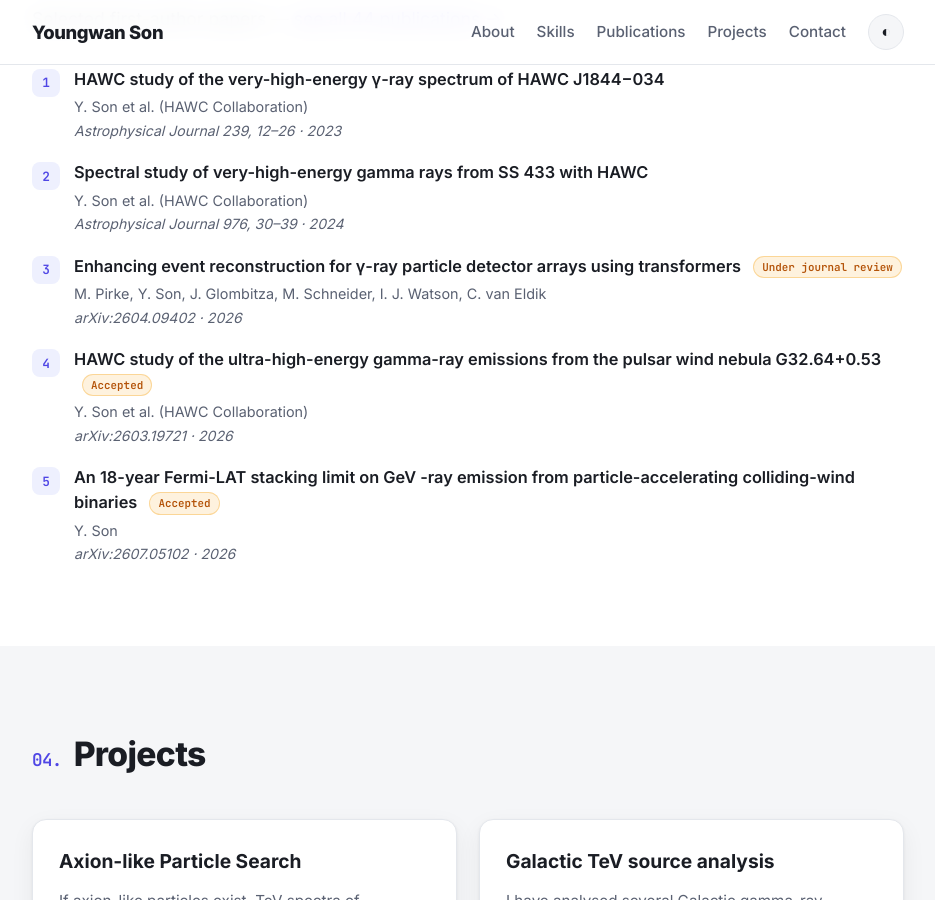
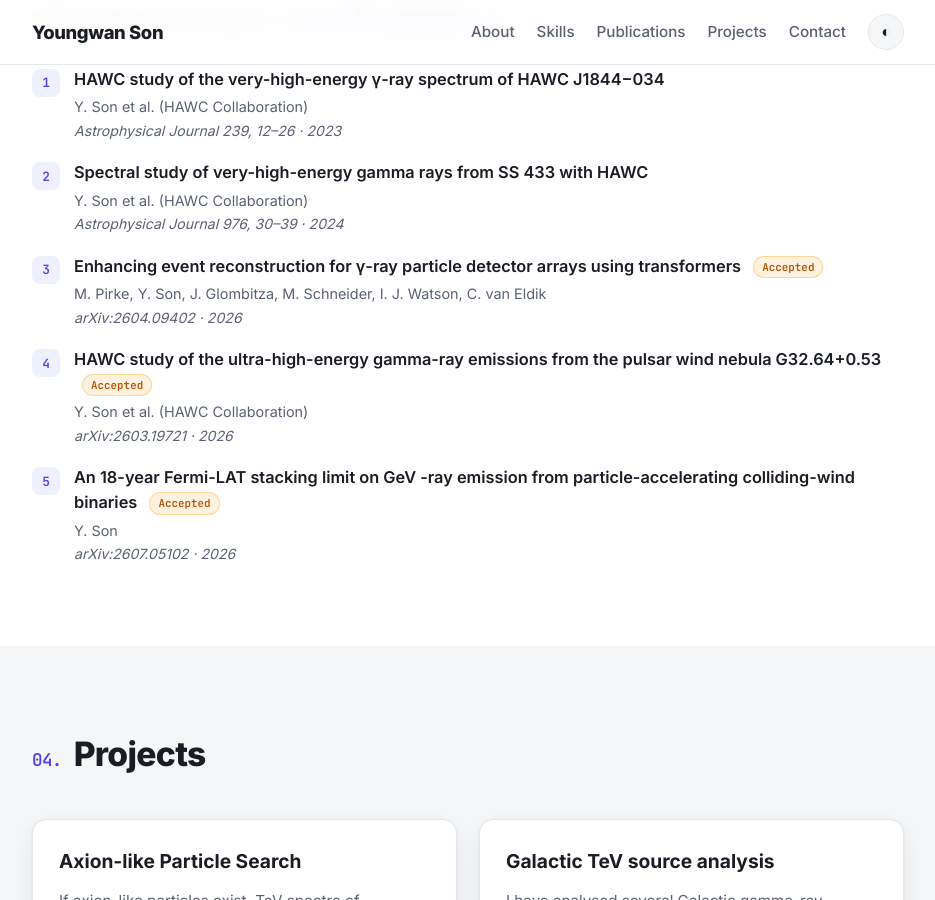
Before and after one commit to virusfunk/virusfunk.github.io, a Jekyll site: the page built from index.html, in a window 1280 px wide and 900 px high, scrolled down 1788 px. Shown: the whole window, without its empty margins (172-1107 px from the left). Built offline with Jekyll 4.4.1, drawn with Linux system fonts in a browser that asks for light colours.

Commit message:
Update publications.yml

```diff
--- a/_data/publications.yml
+++ b/_data/publications.yml
@@ -19,7 +19,7 @@ first:
     authors: "M. Pirke, Y. Son, J. Glombitza, M. Schneider, I. J. Watson, C. van Eldik"
     venue: "arXiv:2604.09402"
     year: 2026
-    note: "Under journal review"
+    note: "Accepted"
     link: "https://arxiv.org/abs/2604.09402"
 
   - title: "HAWC study of the ultra-high-energy gamma-ray emissions from the pulsar wind nebula G32.64+0.53"
```
